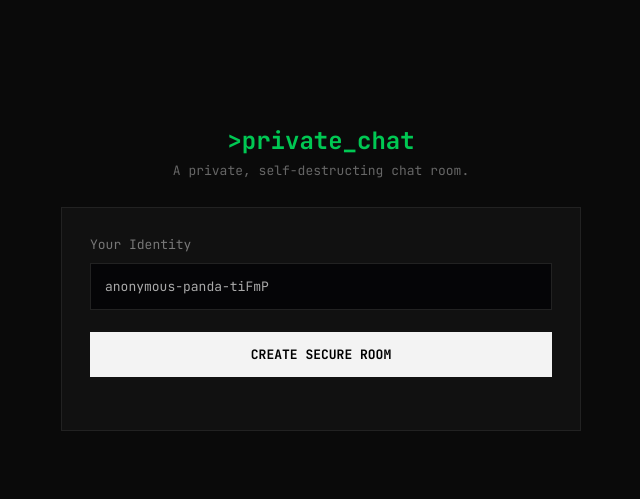
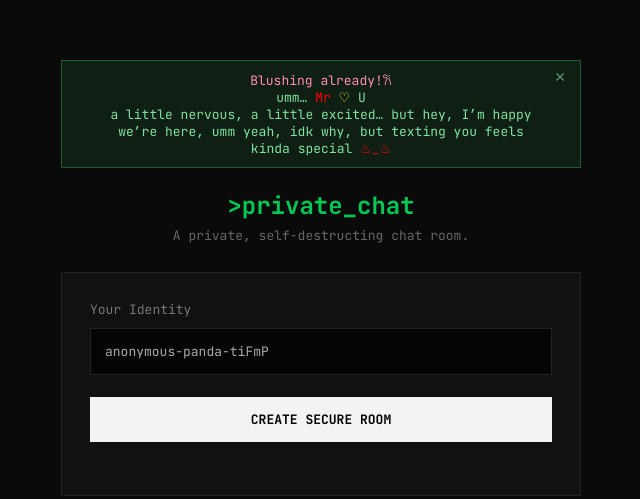
Before and after one commit to Rintu62/ghostchat, a website: page public/index.html in a window 1280 px wide. Shown: the part 122-621 px from the top of the page, without its empty margins (319-959 px from the left). Drawn offline with Linux system fonts and the light colour scheme.

Commit message:
Add greeting popup

```diff
--- a/public/index.html
+++ b/public/index.html
@@ -289,6 +289,48 @@
         font-size: 16px;
       }
     }
+
+
+
+        /* Greeting popup */
+#hello {
+  position: relative;
+  width: fit-content;
+  max-width: 100%;
+  margin: 0 auto 22px;
+  padding: 10px 34px;
+  background: #0f1f14;
+  border: 1px solid #1d5c33;
+  color: #7ee2a0;
+  text-align: center;
+  animation: pop 0.5s ease;
+}
+
+#hello button {
+  position: absolute;
+  top: 6px;
+  right: 8px;
+  background: transparent;
+  color: #5a8f6c;
+  font-size: 14px;
+}
+
+@keyframes pop {
+  from {
+    opacity: 0;
+    transform: translateY(-10px);
+  }
+  to {
+    opacity: 1;
+    transform: translateY(0);
+  }
+}
+
+
+
+
+
+
   </style>
 </head>
 
@@ -301,6 +343,20 @@
         <b id="bt">ROOM DESTROYED</b>
         <span>All messages were permanently deleted.</span>
       </div>
+
+
+
+      <div id="hello">
+
+  <span style="color: #FF8FAB;">Blushing already!𐙚</span> <br>
+  umm…  <span style="color: red;">Mr </span>   <span style="color: yellow;">♡</span> U<br>
+  a little nervous, a little excited…
+but hey, I’m happy we’re here, umm yeah,
+   idk why, but texting you feels kinda special <span style="color: rgb(255, 0, 0);">♨︎_♨︎</span>
+  <button onclick="this.parentElement.remove()">✕</button>
+</div>
+
+
       <h1>&gt;private_chat</h1>
       <p class="sub">A private, self-destructing chat room.</p>
       <div class="card">
@@ -345,6 +401,8 @@
   </div>
 
   <script>
+
+    setTimeout(() => $('hello')?.remove(), 60000);
     const $ = s => document.getElementById(s);
 
     // Random anonymous identity
@@ -474,6 +532,10 @@
       $('go').textContent = 'CREATE SECURE ROOM';
       $('err').textContent = '';
     }
+
+
+
+
   </script>
 
 </body>
```
